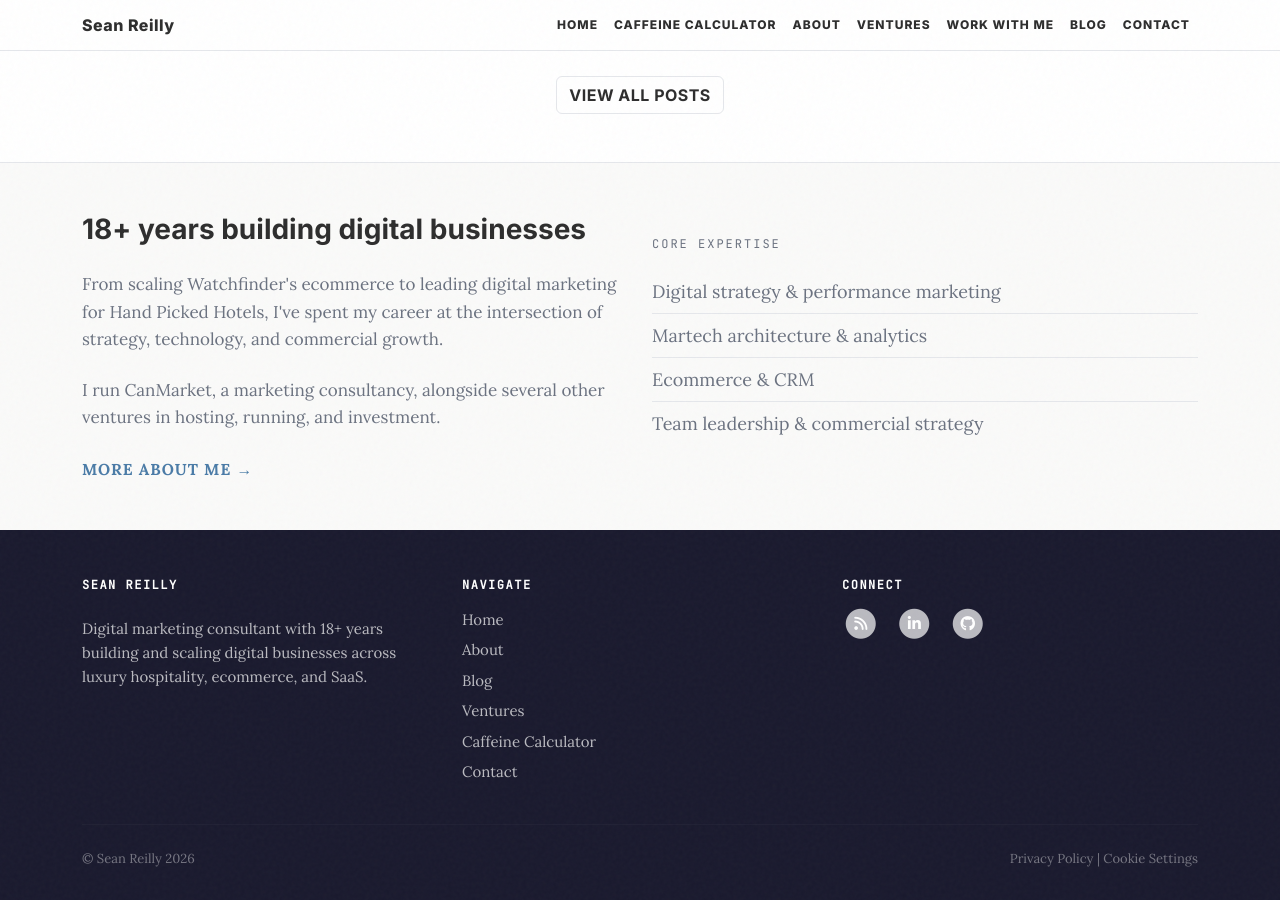
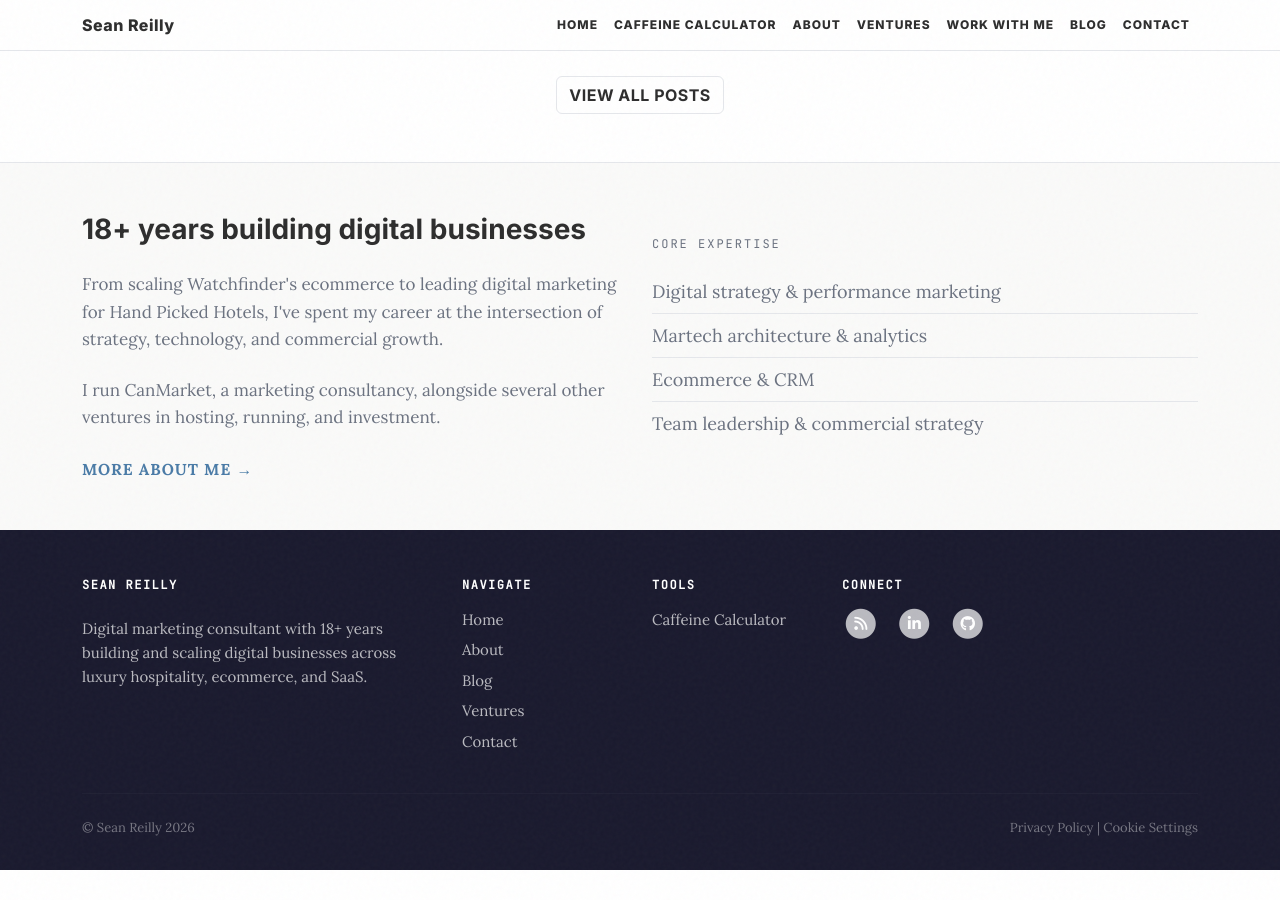
Before and after one commit to seanreillyesq/seanreillyesq.github.io, a Jekyll site: the page built from index.html, in a window 1280 px wide and 900 px high, scrolled down 1492 px. Built offline with Jekyll 4.4.1, drawn with Linux system fonts in a browser that asks for light colours; after the commit the page ends 2362 px from its top, so only the background shows below that.

Commit message:
Move Caffeine Calculator to new Tools section in footer

```diff
--- a/_includes/footer.html
+++ b/_includes/footer.html
@@ -6,15 +6,20 @@
                 <h6 class="font-mono">Sean Reilly</h6>
                 <p style="line-height: 1.6;">Digital marketing consultant with 18+ years building and scaling digital businesses across luxury hospitality, ecommerce, and SaaS.</p>
             </div>
-            <div class="col-lg-4">
+            <div class="col-6 col-lg-2">
                 <h6 class="font-mono">Navigate</h6>
                 <ul class="list-unstyled">
                     <li class="mb-2"><a href="/">Home</a></li>
                     <li class="mb-2"><a href="/about/">About</a></li>
                     <li class="mb-2"><a href="/blog/">Blog</a></li>
                     <li class="mb-2"><a href="/ventures/">Ventures</a></li>
+                    <li class="mb-2"><a href="/contact/">Contact</a></li>
+                </ul>
+            </div>
+            <div class="col-6 col-lg-2">
+                <h6 class="font-mono">Tools</h6>
+                <ul class="list-unstyled">
                     <li class="mb-2"><a href="/caffeine/">Caffeine Calculator</a></li>
-                    <li class="mb-2"><a href="/contact/">Contact</a></li>
                 </ul>
             </div>
             <div class="col-lg-4">
```
